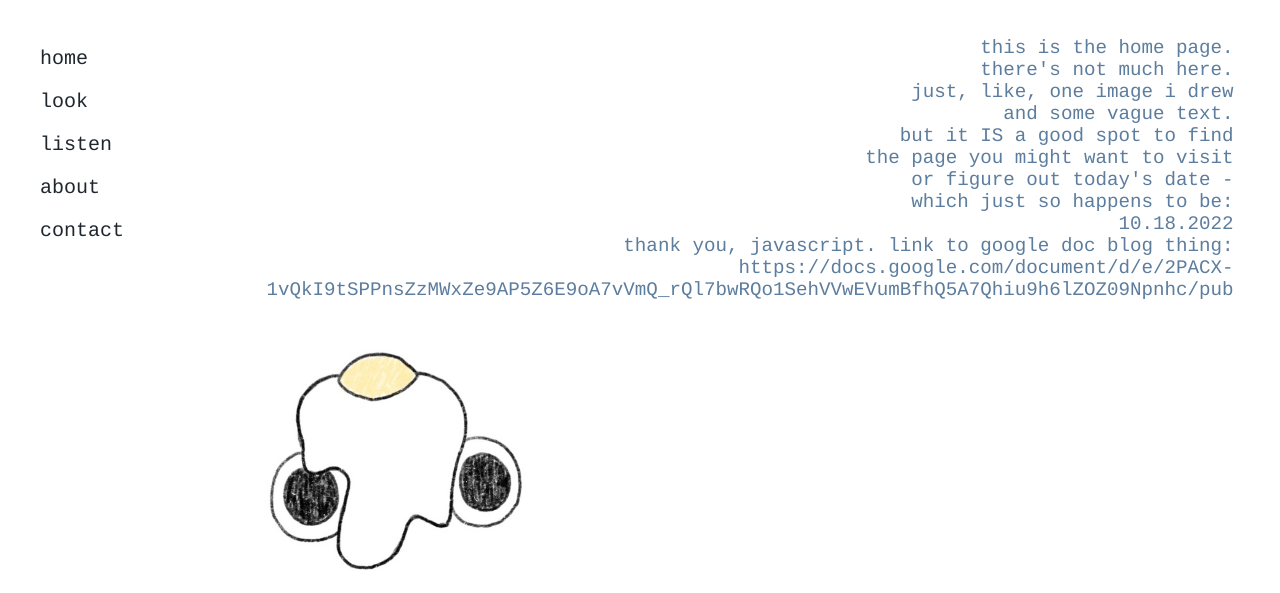
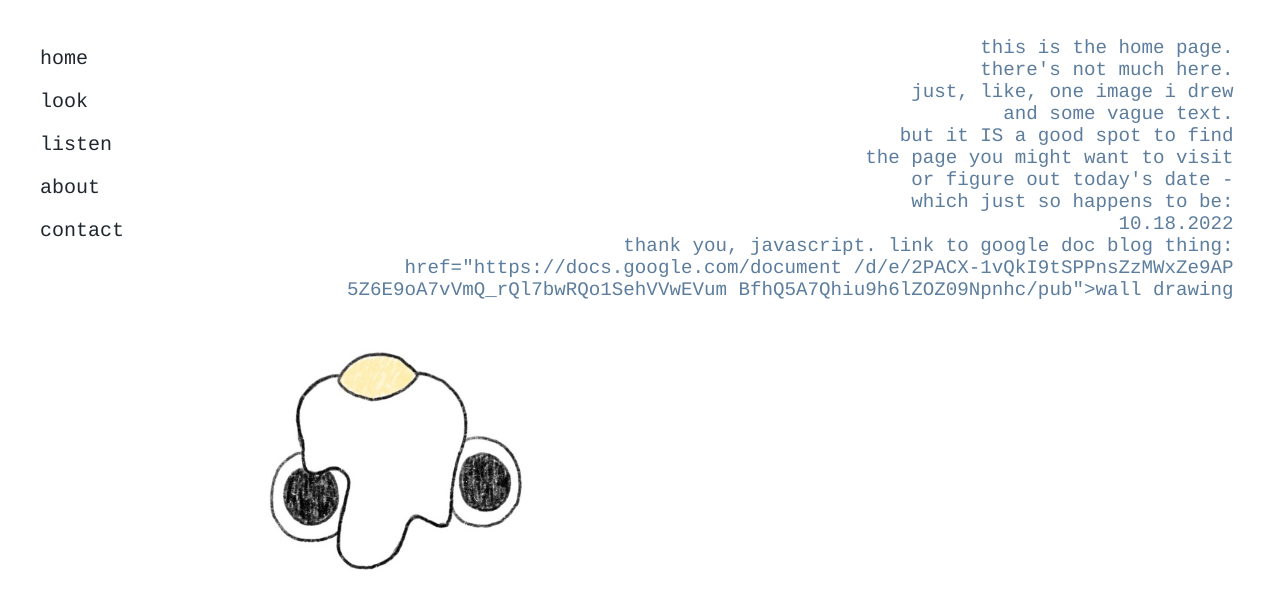
Before and after one commit to michaelgowdy/uglybrunch, a plain HTML site: page index.html in a window 1280 px wide. Shown: the part 207-800 px from the top of the page. Drawn offline with Linux system fonts and the light colour scheme.

Commit message:
Update index.html

```diff
--- a/index.html
+++ b/index.html
@@ -40,7 +40,10 @@
        </script><br>
        thank you, javascript.
        link to google doc blog thing:
-       https://docs.google.com/document/d/e/2PACX-1vQkI9tSPPnsZzMWxZe9AP5Z6E9oA7vVmQ_rQl7bwRQo1SehVVwEVumBfhQ5A7Qhiu9h6lZOZ09Npnhc/pub
+      <a>href="https://docs.google.com/document
+      /d/e/2PACX-1vQkI9tSPPnsZzMWxZe9AP
+      5Z6E9oA7vVmQ_rQl7bwRQo1SehVVwEVum
+      BfhQ5A7Qhiu9h6lZOZ09Npnhc/pub">wall drawing</a>
       </p>
     <img src="images/casualreturn.jpg" width="400" height="400" alt="Ugly Brunch">
   </main>
```
